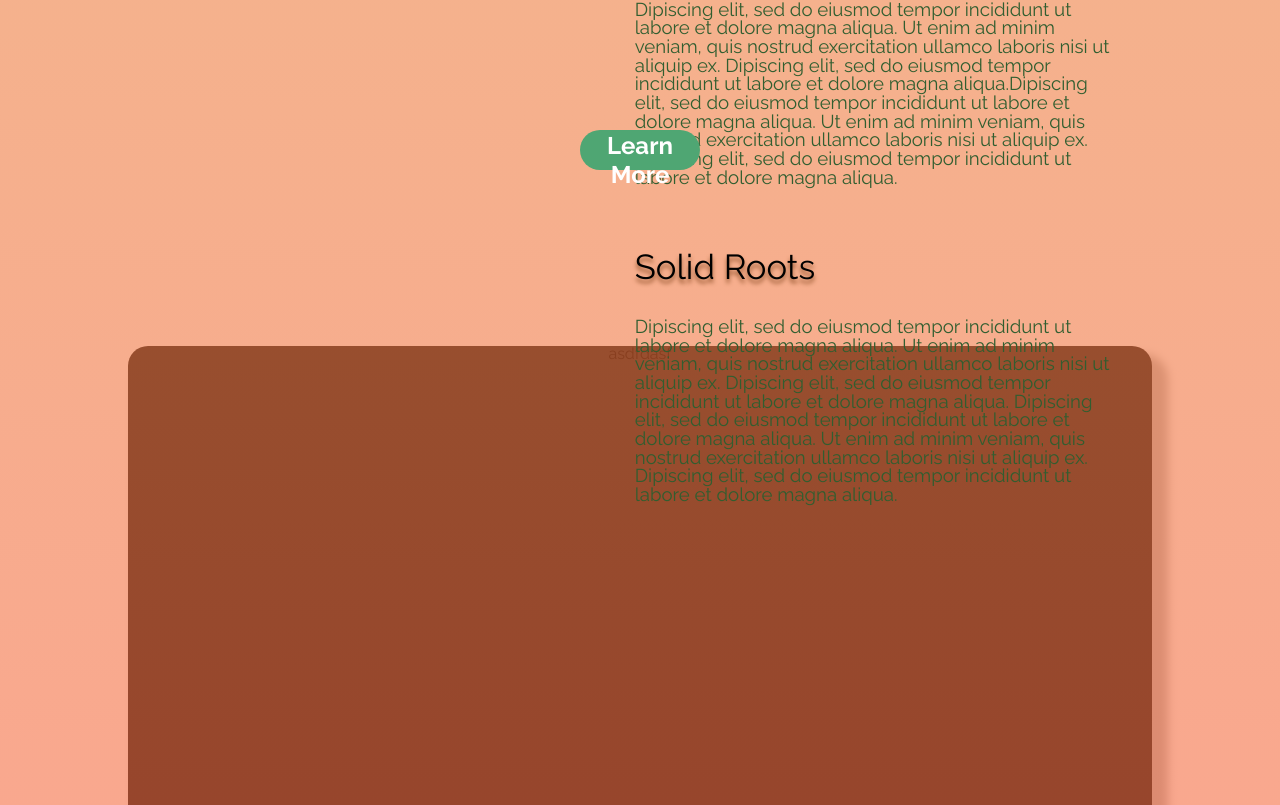
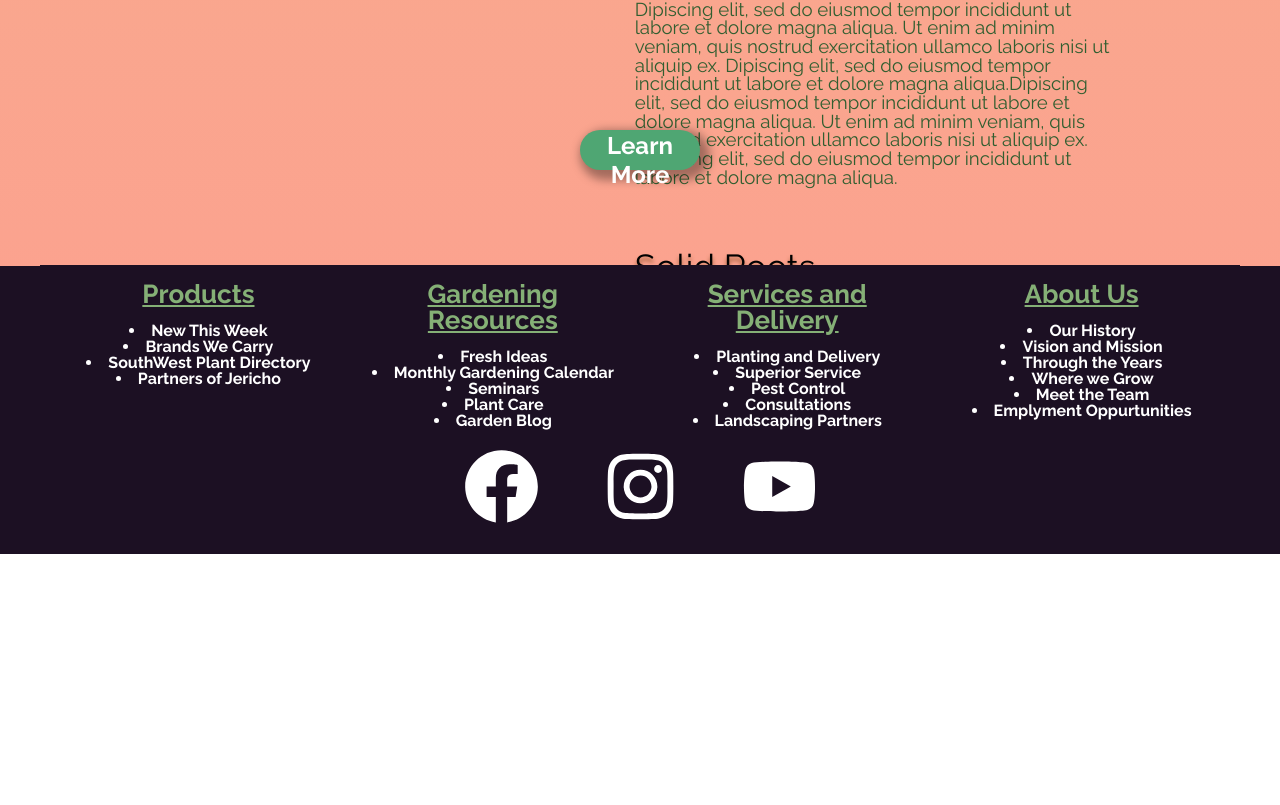
Before and after one commit to joshhobson95/Jericho_Test, a React (Create React App) app: page / in a window 1280 px wide. Shown: the part 7133-7938 px from the top of the page. After the commit the page ends 7687 px from the top, so only its background shows below. Built offline with nearby package versions, Linux system fonts and the light colour scheme.

Commit message:
footer done

```diff
--- /dev/null
+++ b/src/components/Footer.css
@@ -0,0 +1,76 @@
+.footer{
+    height: 26vh;
+    background-color:  #1C1023;
+    display: flex;
+    justify-content: center;
+    flex-direction: column;
+    padding: 5vh;
+    color: white;
+    font-style: normal;
+    font-weight: 600;
+    font-size: 16px;
+}
+.f_1{
+    height: 26vh;
+    background-color:  #1C1023;
+    display: flex;
+    justify-content: center;
+    color: white;
+    font-style: normal;
+    font-weight: 600;
+    font-size: 16px;
+}
+.footer h4{
+    font-family: 'Raleway';
+    font-weight: 600;
+    font-size: 26px;
+    text-decoration-line: underline;
+    color: #85B076;
+    padding: 1rem;
+}
+.f_products{
+    height: 15vh;
+    width: 23vw;
+}
+.f_gardening{
+    height: 15vh;
+    width: 23vw;
+}
+.f_services{
+    height: 15vh;
+    width: 23vw;
+}
+.f_about{
+    height: 15vh;
+    width: 23vw;
+}
+.social_icons{
+    padding: 2rem;
+}
+.social_icons svg{
+    height: 75px;
+    width: 75px;
+    padding: 2rem;
+}
+.facebook:hover{
+transform: rotate(10deg);
+transition: 2sec;
+}
+
+
+
+
+
+
+.privacy{
+    display: flex;
+    justify-content: space-between;
+    margin-bottom: -4rem;
+}
+.privacy p{
+    margin-left: -4rem;
+    margin-right: -3rem;
+    font-size: 10pt;
+    font-weight: 500;
+    margin-bottom: 1rem;
+}
--- /dev/null
+++ b/src/components/Footer.js
@@ -0,0 +1,62 @@
+import React from 'react'
+import './Footer.css'
+
+function Footer() {
+  return (
+    <div className='footer'>
+
+    <div className='f_1'>
+        <div className='f_products'>
+            <h4>Products</h4>
+            <li>New This Week</li>
+            <li>Brands We Carry</li>
+            <li>SouthWest Plant Directory</li>
+            <li>Partners of Jericho</li>
+        </div>
+        <div className='f_gardening'>
+            <h4>Gardening Resources</h4>
+            <li>Fresh Ideas</li>
+            <li>Monthly Gardening Calendar</li>
+            <li>Seminars</li>
+            <li>Plant Care</li>
+            <li>Garden Blog</li>
+        </div>
+        <div className='f_services'>
+            <h4>Services and Delivery</h4>
+            <li>Planting and Delivery</li>
+            <li>Superior Service</li>
+            <li>Pest Control</li>
+            <li>Consultations</li>
+            <li>Landscaping Partners</li>
+        </div>
+        <div className='f_about'>
+            <h4>About Us</h4>
+            <li>Our History</li>
+            <li>Vision and Mission</li>
+            <li>Through the Years</li>
+            <li>Where we Grow</li>
+            <li>Meet the Team</li>
+            <li>Emplyment Oppurtunities</li>
+        </div>
+    </div>
+
+        <div className='social_icons'>
+        <svg xmlns="http://www.w3.org/2000/svg" viewBox="0 0 512 512" className='facebook'><path fill="white" d="M504 256C504 119 393 8 256 8S8 119 8 256c0 123.78 90.69 226.38 209.25 245V327.69h-63V256h63v-54.64c0-62.15 37-96.48 93.67-96.48 27.14 0 55.52 4.84 55.52 4.84v61h-31.28c-30.8 0-40.41 19.12-40.41 38.73V256h68.78l-11 71.69h-57.78V501C413.31 482.38 504 379.78 504 256z"/></svg>
+
+        <svg xmlns="http://www.w3.org/2000/svg" viewBox="0 0 448 512" className='instagram'> <path fill='white' d="M224.1 141c-63.6 0-114.9 51.3-114.9 114.9s51.3 114.9 114.9 114.9S339 319.5 339 255.9 287.7 141 224.1 141zm0 189.6c-41.1 0-74.7-33.5-74.7-74.7s33.5-74.7 74.7-74.7 74.7 33.5 74.7 74.7-33.6 74.7-74.7 74.7zm146.4-194.3c0 14.9-12 26.8-26.8 26.8-14.9 0-26.8-12-26.8-26.8s12-26.8 26.8-26.8 26.8 12 26.8 26.8zm76.1 27.2c-1.7-35.9-9.9-67.7-36.2-93.9-26.2-26.2-58-34.4-93.9-36.2-37-2.1-147.9-2.1-184.9 0-35.8 1.7-67.6 9.9-93.9 36.1s-34.4 58-36.2 93.9c-2.1 37-2.1 147.9 0 184.9 1.7 35.9 9.9 67.7 36.2 93.9s58 34.4 93.9 36.2c37 2.1 147.9 2.1 184.9 0 35.9-1.7 67.7-9.9 93.9-36.2 26.2-26.2 34.4-58 36.2-93.9 2.1-37 2.1-147.8 0-184.8zM398.8 388c-7.8 19.6-22.9 34.7-42.6 42.6-29.5 11.7-99.5 9-132.1 9s-102.7 2.6-132.1-9c-19.6-7.8-34.7-22.9-42.6-42.6-11.7-29.5-9-99.5-9-132.1s-2.6-102.7 9-132.1c7.8-19.6 22.9-34.7 42.6-42.6 29.5-11.7 99.5-9 132.1-9s102.7-2.6 132.1 9c19.6 7.8 34.7 22.9 42.6 42.6 11.7 29.5 9 99.5 9 132.1s2.7 102.7-9 132.1z"/></svg>
+
+        <svg xmlns="http://www.w3.org/2000/svg" viewBox="0 0 576 512" className='youtube'><path fill='white' d="M549.655 124.083c-6.281-23.65-24.787-42.276-48.284-48.597C458.781 64 288 64 288 64S117.22 64 74.629 75.486c-23.497 6.322-42.003 24.947-48.284 48.597-11.412 42.867-11.412 132.305-11.412 132.305s0 89.438 11.412 132.305c6.281 23.65 24.787 41.5 48.284 47.821C117.22 448 288 448 288 448s170.78 0 213.371-11.486c23.497-6.321 42.003-24.171 48.284-47.821 11.412-42.867 11.412-132.305 11.412-132.305s0-89.438-11.412-132.305zm-317.51 213.508V175.185l142.739 81.205-142.739 81.201z"/></svg>
+        </div>
+
+        <div className='privacy'>
+            <p>Jericho Nursery | 101 Alameda Blvd | (505) 899-7555</p>
+            <p>Trademarked by Jericho Incoroprated -Privacy Policy</p>
+            <p>Hours: Monday-Saturday 9-6 | Sundays 11-5</p>
+
+        </div>
+
+    </div>
+  )
+}
+
+export default Footer
--- a/src/components/GrayBox.css
+++ /dev/null
@@ -1,16 +0,0 @@
-.gray_box1{
-    z-index: -2;
-    display: flex;
-    justify-content: center;
-
-}
-.gray_box2{
-    height: 60vh;
-    width: 80vw;
-    background-color: #242424;
-    z-index: -2;
-    margin-top: 10vh;
-    margin-bottom: 10vh;
-    border-radius: 20px;
-    box-shadow: 11px 13px 10px 5px rgba(0, 0, 0, 0.25);
-}
--- a/src/components/GrayBox.js
+++ /dev/null
@@ -1,17 +0,0 @@
-import React from 'react'
-import './GrayBox.css'
-
-function GrayBox() {
-  return (
-<div className='gray_box1'>
-    <div className='gray_box2'>
-        <div className='content'>
-         <p>asdfdasf</p>
-        </div>
-
-    </div>
-</div>
-  )
-}
-
-export default GrayBox
--- a/src/components/Header.css
+++ b/src/components/Header.css
@@ -8,6 +8,8 @@
     color: white;
    font-family: 'Raleway';
    font-size: 18pt;
+
+
 }
 .balloons{
   position: absolute;
--- a/src/components/Home.js
+++ b/src/components/Home.js
@@ -5,9 +5,9 @@ import NewThisWeek from './Containers/NewThisWeek'
 import FreshIdeas from './Containers/FreshIdeas'
 import GardeningCalendar from './Containers/GardeningCalendar'
 import NewintheBlog from './Containers/NewintheBlog'
-import GrayBox from './GrayBox'
 import Gallery from './Gallery'
 import MoreAboutJericho from './MoreAboutJericho'
+import Footer from './Footer'
 
 
 function Home() {
@@ -37,9 +37,7 @@ function Home() {
     <Banner />
     <Gallery />
     <MoreAboutJericho />
-    <GrayBox />
-    <GrayBox />
-
+    <Footer />
 
 
 
--- a/src/components/MoreAboutJericho.css
+++ b/src/components/MoreAboutJericho.css
@@ -132,9 +132,11 @@ overflow: hidden;
     font-size: 18pt;
     font-weight: 600;
     color: white;
-  align-self: center;
+    align-self: center;
     margin-top: 5vh;
     cursor: pointer;
+    box-shadow: 5px 5px 10px 5px rgba(0, 0, 0, 0.35);
+
 }
 .maj_button:hover{
     height: 5vh;
@@ -150,8 +152,6 @@ overflow: hidden;
     margin-top: 5vh;
     transition: 1s;
 }
-
-
 
 
 
```
